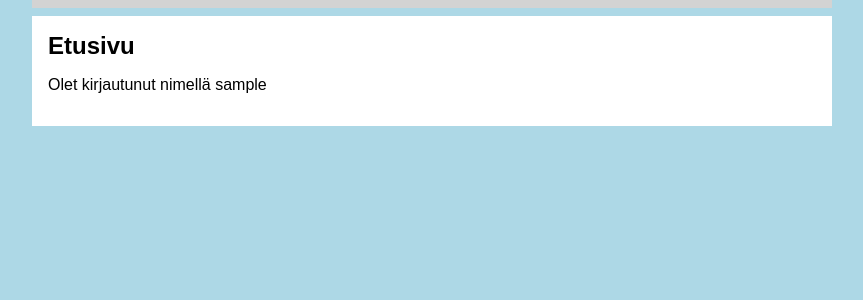
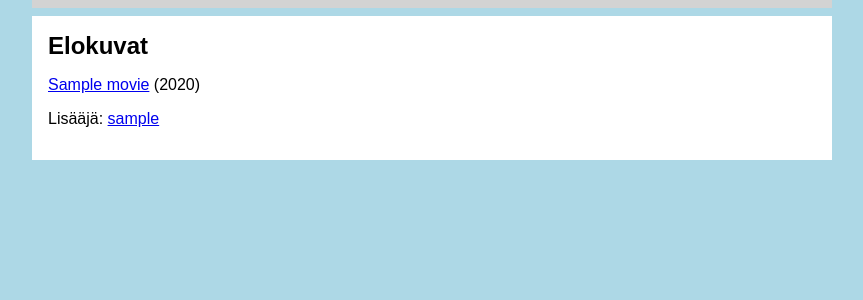
Before and after one commit to mari901/MovieWatchlist, a Flask app: template templates/index.html in a window 1280 px wide. Shown: the part 111-411 px from the top of the page, without its empty margins (208-1071 px from the left). Run offline with Flask 3, Linux system fonts and the light colour scheme; the visitor is signed in with stand-in values (Sample User, id 1); the template is opened without the code that fills it: most values are stand-ins (such as "Sample title", 1, 10 or a date in 2020).

Commit message:
Add movie list and movie page

```diff
--- a/app.py
+++ b/app.py
@@ -4,6 +4,7 @@ from flask import Flask
 from flask import abort, flash, redirect, render_template, request, session
 
 import config
+import movies
 import users
 
 app = Flask(__name__)
@@ -11,7 +12,15 @@ app.secret_key = config.secret_key
 
 @app.route("/")
 def index():
-    return render_template("index.html")
+    all_movies = movies.get_movies()
+    return render_template("index.html", movies=all_movies)
+
+@app.route("/movie/<int:movie_id>")
+def show_movie(movie_id):
+    movie = movies.get_movie(movie_id)
+    if not movie:
+        abort(404)
+    return render_template("show_movie.html", movie=movie)
 
 @app.route("/register", methods=["GET", "POST"])
 def register():
--- a/templates/index.html
+++ b/templates/index.html
@@ -3,8 +3,18 @@
 {% block title %}Movie Watchlist{% endblock %}
 
 {% block content %}
-<h2>Etusivu</h2>
-{% if session.user_id %}
-<p>Olet kirjautunut nimellä {{ session.username }}</p>
-{% endif %}
+<h2>Elokuvat</h2>
+
+{% for movie in movies %}
+<div class="thread">
+  <p>
+    <a href="/movie/{{ movie.id }}">{{ movie.title }}</a> ({{ movie.release_year }})
+  </p>
+  <p>
+    Lisääjä: <a href="/user/{{ movie.user_id }}">{{ movie.username }}</a>
+  </p>
+</div>
+{% else %}
+<p>Ei vielä elokuvia.</p>
+{% endfor %}
 {% endblock %}
```
Also changed, not shown: movies.py (added, +16 -0 lines), templates/show_movie.html (added, +12 -0 lines).
